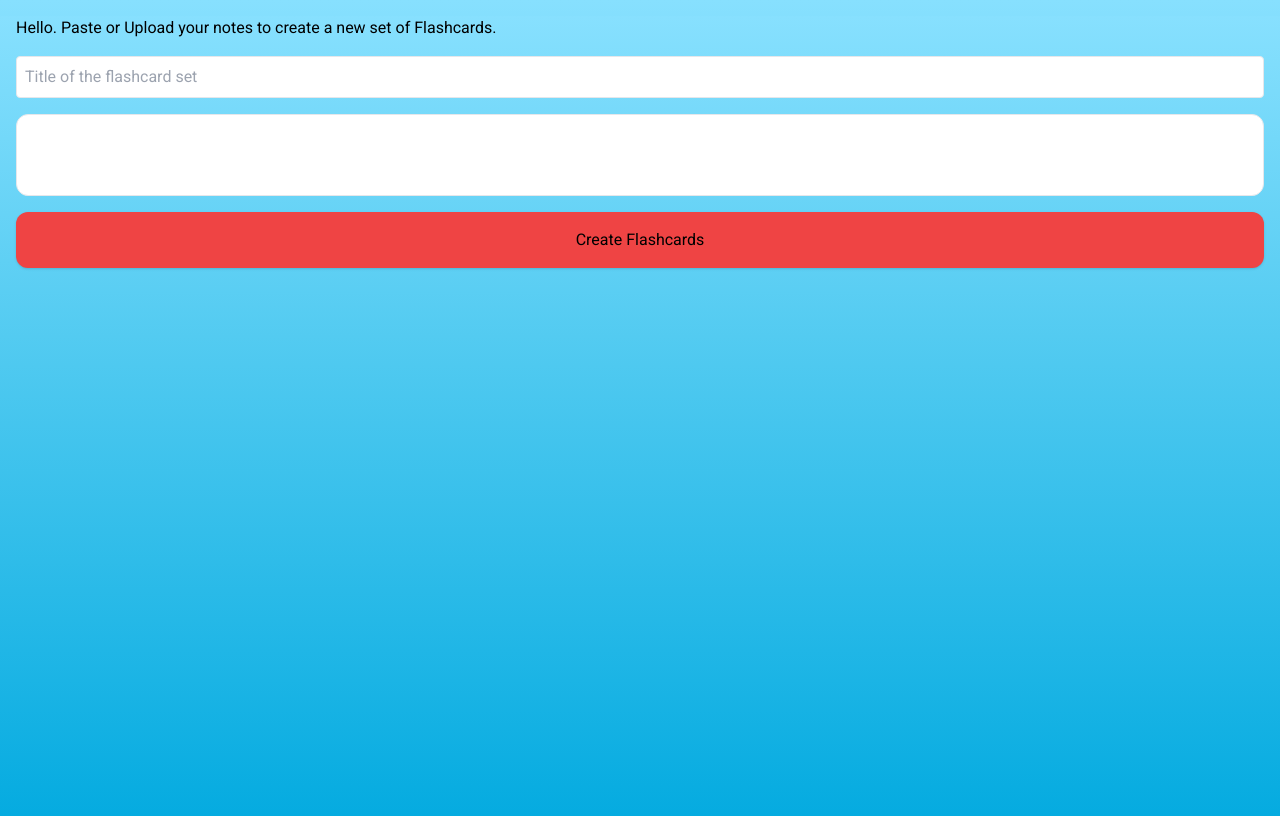
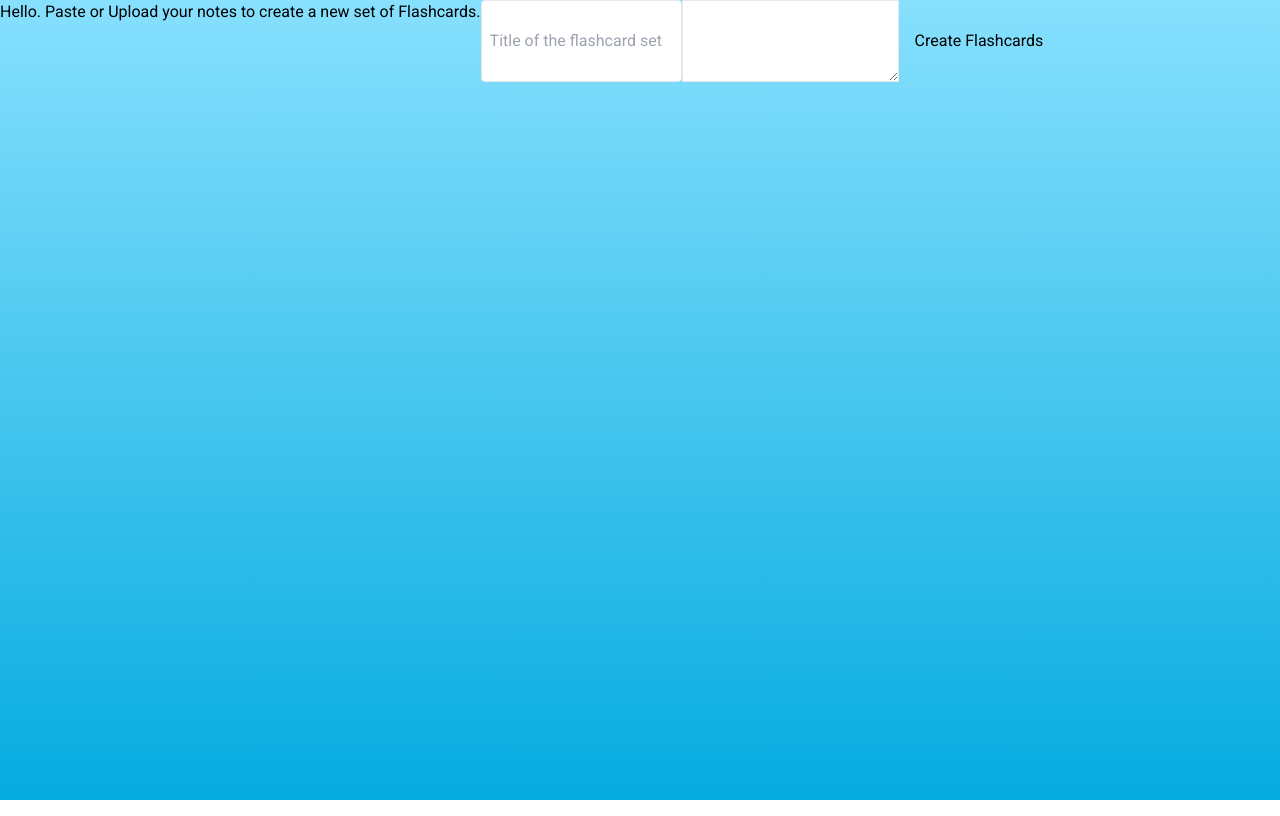
Before and after one commit to b-sheldon/whattheyap, a React (Vite) app: page /create in a window 1280 px wide. Built offline with nearby package versions, Linux system fonts and the light colour scheme.

Commit message:
merge conflicts

```diff
--- a/package.json
+++ b/package.json
@@ -28,10 +28,13 @@
     "firebase": "^10.11.0",
     "jquery": "^3.7.1",
     "lodash.debounce": "^4.0.8",
+    "microsoft-cognitiveservices-speech-sdk": "^1.36.0",
     "react": "^18.2.0",
     "react-dom": "^18.2.0",
     "react-router": "^6.22.3",
     "react-router-dom": "^6.22.3",
-    "tailwindcss": "^3.4.3"
+    "tailwindcss": "^3.4.3",
+    "universal-cookie": "^7.1.4",
+    "zustand": "^4.5.2"
   }
 }
--- a/src/index.jsx
+++ b/src/index.jsx
@@ -8,6 +8,7 @@ import SignIn from './pages/SignIn';
 import SignUp from './pages/SignUp';
 import Dashboard from './pages/Dashboard';
 import Create from './pages/Create';
+import TextToSpeech from './pages/TextToSpeech';
 
 const Welcome = (props) => {
   const navigate = useNavigate();
@@ -15,6 +16,7 @@ const Welcome = (props) => {
   return (
     <div>
       <h1>Welcome to What The Yap?</h1>
+      <button type="button" onClick={() => navigate('/text-to-speech')}>speech</button>
       <button type="button" onClick={() => navigate('/signin')}>Sign In</button>
       <button type="button" onClick={() => navigate('/signup')}>Sign Up</button>
       <button type="button" onClick={() => navigate('/create')}>Create</button>
@@ -36,6 +38,7 @@ const App = (props) => {
           <Route path="/signup" element={<SignUp />} />
           <Route path="/dashboard" element={<Dashboard />} />
           <Route path="/create" element={<Create />} />
+          <Route path="/text-to-speech" element={<TextToSpeech />} />
           <Route path="*" element={<FallBack />} />
         </Routes>
       </div>
--- a/src/output.css
+++ b/src/output.css
@@ -554,12 +554,12 @@ video {
   --tw-contain-style:  ;
 }
 
-.m-4 {
-  margin: 1rem;
+.mb-2 {
+  margin-bottom: 0.5rem;
 }
 
-.mb-2 {
-  margin-bottom: 0.5rem;
+.mb-3 {
+  margin-bottom: 0.75rem;
 }
 
 .mb-4 {
@@ -582,24 +582,20 @@ video {
   display: flex;
 }
 
-.resize-none {
-  resize: none;
+.h-4 {
+  height: 1rem;
 }
 
-.flex-col {
-  flex-direction: column;
+.w-4 {
+  width: 1rem;
 }
 
-.gap-4 {
-  gap: 1rem;
+.justify-center {
+  justify-content: center;
 }
 
 .rounded {
   border-radius: 0.25rem;
-}
-
-.rounded-xl {
-  border-radius: 0.75rem;
 }
 
 .border {
@@ -621,9 +617,14 @@ video {
   background-color: rgb(134 239 172 / var(--tw-bg-opacity));
 }
 
-.bg-red-500 {
+.bg-white {
   --tw-bg-opacity: 1;
-  background-color: rgb(239 68 68 / var(--tw-bg-opacity));
+  background-color: rgb(255 255 255 / var(--tw-bg-opacity));
+}
+
+.bg-neutral-100 {
+  --tw-bg-opacity: 1;
+  background-color: rgb(245 245 245 / var(--tw-bg-opacity));
 }
 
 .p-1 {
@@ -651,9 +652,3 @@ video {
   --tw-text-opacity: 1;
   color: rgb(255 255 255 / var(--tw-text-opacity));
 }
-
-.shadow {
-  --tw-shadow: 0 1px 3px 0 rgb(0 0 0 / 0.1), 0 1px 2px -1px rgb(0 0 0 / 0.1);
-  --tw-shadow-colored: 0 1px 3px 0 var(--tw-shadow-color), 0 1px 2px -1px var(--tw-shadow-color);
-  box-shadow: var(--tw-ring-offset-shadow, 0 0 #0000), var(--tw-ring-shadow, 0 0 #0000), var(--tw-shadow);
-}
--- a/src/token_util.js
+++ b/src/token_util.js
@@ -8,19 +8,18 @@ export async function getTokenOrRefresh() {
     if (speechToken === undefined) {
         try {
             const res = await axios.get('http://localhost:8080/api/get-speech-token');
-            console.dir(res);
             const token = res.data.token;
             const region = res.data.region;
             cookie.set('speech-token', region + ':' + token, {maxAge: 540, path: '/'});
 
-            console.log('Token fetched from back-end: ' + token);
+            // console.log('Token fetched from back-end: ' + token);
             return { authToken: token, region: region };
         } catch (err) {
             console.log(err.response.data);
             return { authToken: null, error: err.response.data };
         }
     } else {
-        console.log('Token fetched from cookie: ' + speechToken);
+        // console.log('Token fetched from cookie: ' + speechToken);
         const idx = speechToken.indexOf(':');
         return { authToken: speechToken.slice(idx + 1), region: speechToken.slice(0, idx) };
     }
--- a/vite.config.js
+++ b/vite.config.js
@@ -1,12 +1,10 @@
 /* eslint-disable import/no-extraneous-dependencies */
 import { defineConfig } from 'vite';
-import eslint from 'vite-plugin-eslint';
 import autoprefixer from 'autoprefixer';
 
 // https://vitejs.dev/config/
 export default defineConfig({
   plugins: [
-    eslint(),
   ],
   css: {
     postcss: {
```
Also changed, not shown: 1 other file (tests, documents, lock files or other folders).
